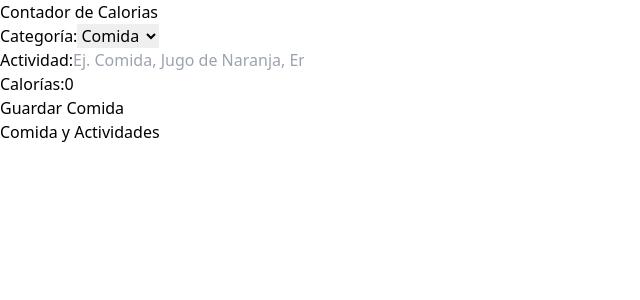
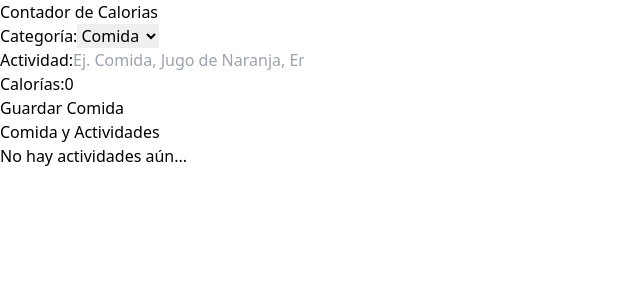
Before and after one commit to DanielMR-dev/ContadorCalorias-REACT-TypeScript, a React (Vite) app: page / in a window 1280 px wide. Shown: the top 300 px of the page, without its empty margins (0-640 px from the left). Built offline with nearby package versions, Linux system fonts and the light colour scheme.

Commit message:
158. Mostrando un mensaje cuando no hay actividades

```diff
--- a/src/components/ActivityList.tsx
+++ b/src/components/ActivityList.tsx
@@ -15,13 +15,18 @@
         (category: Activity['category']) => categories.map( cat => cat.id === category ? cat.name : '')
     , [activities])
 
+    const isEmptyActivities = useMemo(() => activities.length === 0, [activities])
+
     return (
         <>
             <h2 className="text-4xl font-bold text-slate-600 text-center">
                 Comida y Actividades
             </h2>
 
-            {activities.map( activity => (
+            {
+            isEmptyActivities ?
+                <p className="text-center my-5">No hay actividades aún...</p> :
+                activities.map( activity => (
                     <div key={activity.id} className="px-5 py-10 bg-white mt-5 flex justify-between">
                         <div className="space-y-2 relative">
                             <p className={`absole -top-8 -left-8 px-10 py-2 text-white uppercase font-bold
@@ -54,7 +59,8 @@
 
                         </div>
                     </div>
-            ))}
+                ))
+            }
         </>
     )
 }
```
Lines whose indentation alone changed are shown as unchanged.
